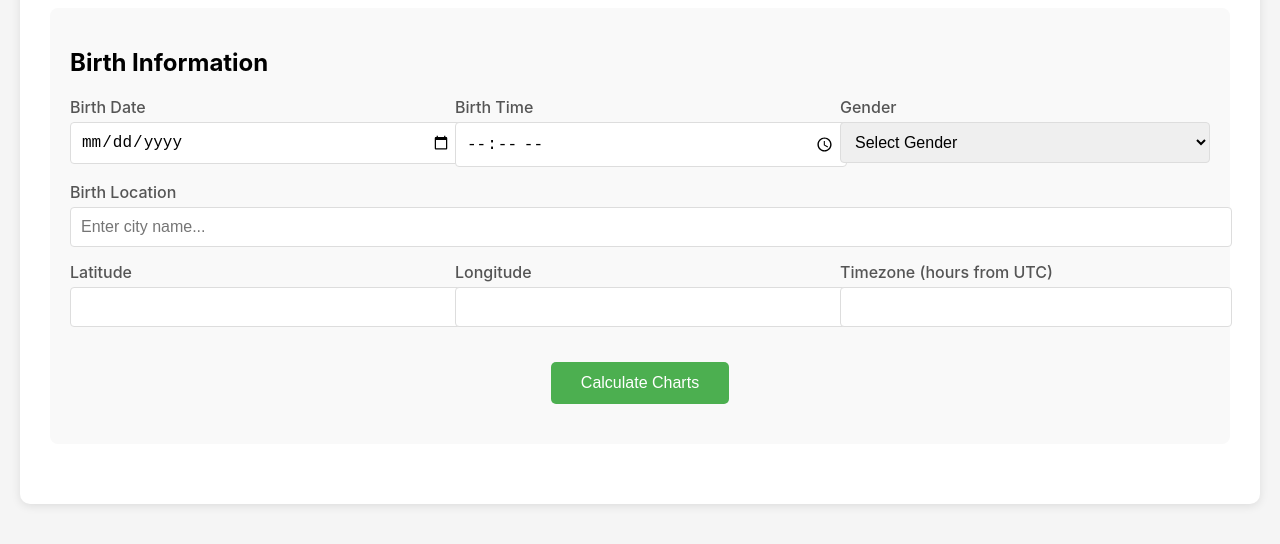
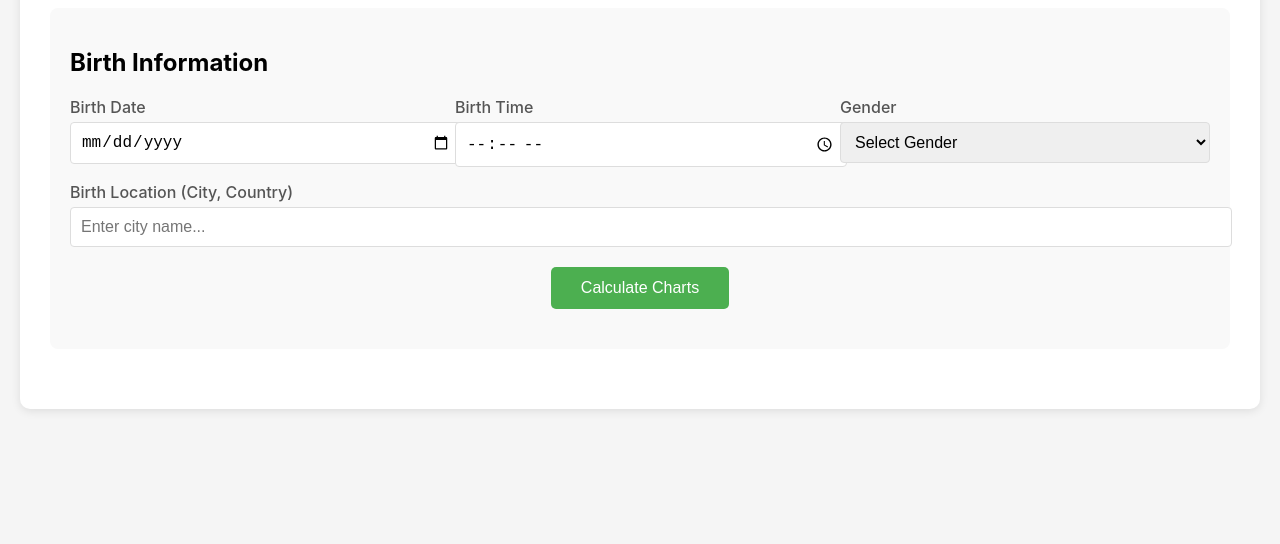
Before and after one commit to SuvijjanoS/FortuneSynthesis, a plain HTML site: page index.html in a window 1280 px wide. Shown: the part 132-676 px from the top of the page. Drawn offline with Linux system fonts and the light colour scheme; a script that the page names is missing; files whose address does not match are found by name.

Commit message:
Update index.html

```diff
--- a/index.html
+++ b/index.html
@@ -228,6 +228,9 @@
             background: #FFCDD2;
             color: #B71C1C;
         }
+        .hidden-input {
+            display: none;
+        }
     </style>
 </head>
 <body>
@@ -256,25 +259,15 @@
             </div>
 
             <div class="input-group location-search">
-                <label for="birth-location">Birth Location</label>
+                <label for="birth-location">Birth Location (City, Country)</label>
                 <input type="text" id="birth-location" placeholder="Enter city name..." required>
                 <div class="location-suggestions" id="location-suggestions"></div>
             </div>
 
-            <div class="input-row">
-                <div class="input-group">
-                    <label for="latitude">Latitude</label>
-                    <input type="number" id="latitude" step="0.0001" readonly>
-                </div>
-                <div class="input-group">
-                    <label for="longitude">Longitude</label>
-                    <input type="number" id="longitude" step="0.0001" readonly>
-                </div>
-                <div class="input-group">
-                    <label for="timezone">Timezone (hours from UTC)</label>
-                    <input type="number" id="timezone" step="0.5" readonly>
-                </div>
-            </div>
+            <!-- Hidden inputs for coordinates and timezone -->
+            <input type="hidden" id="latitude">
+            <input type="hidden" id="longitude">
+            <input type="hidden" id="timezone">
 
             <div class="button-group">
                 <button class="calculate-btn" id="calculate-btn">Calculate Charts</button>
```
